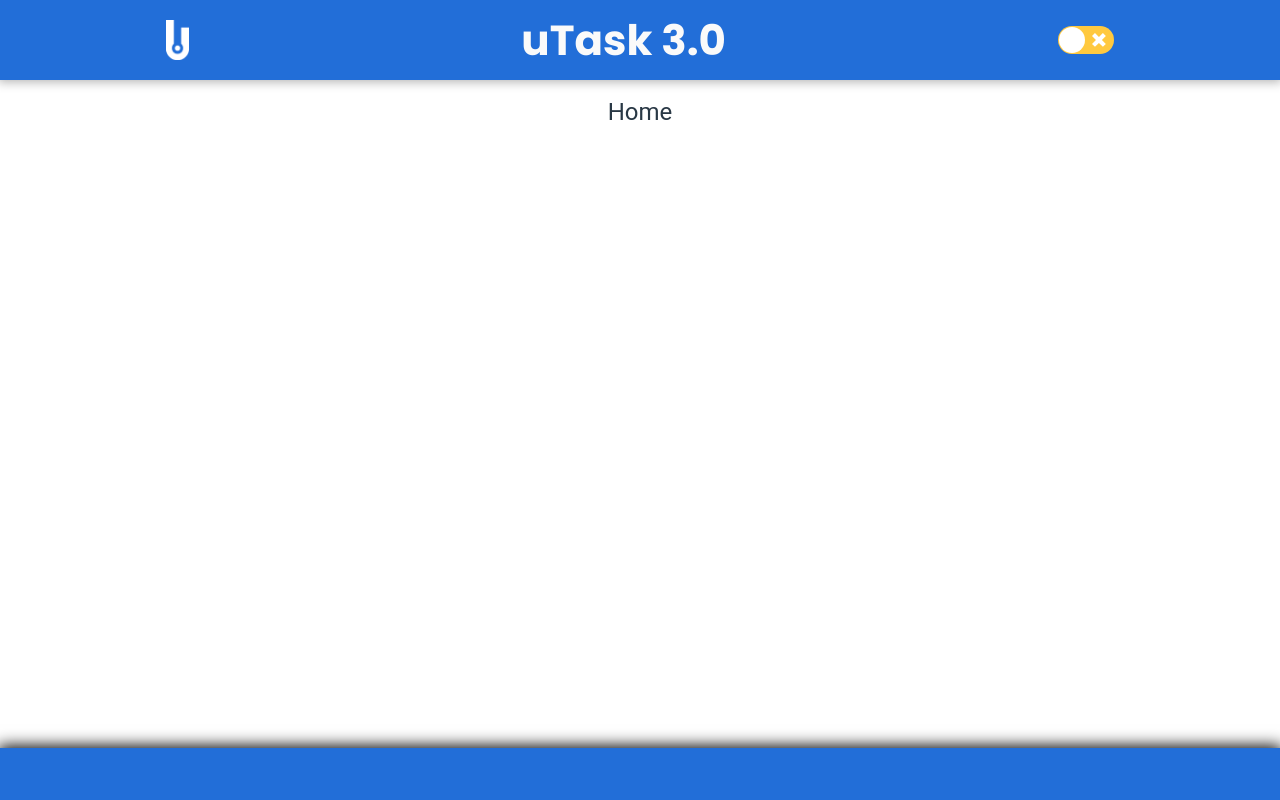
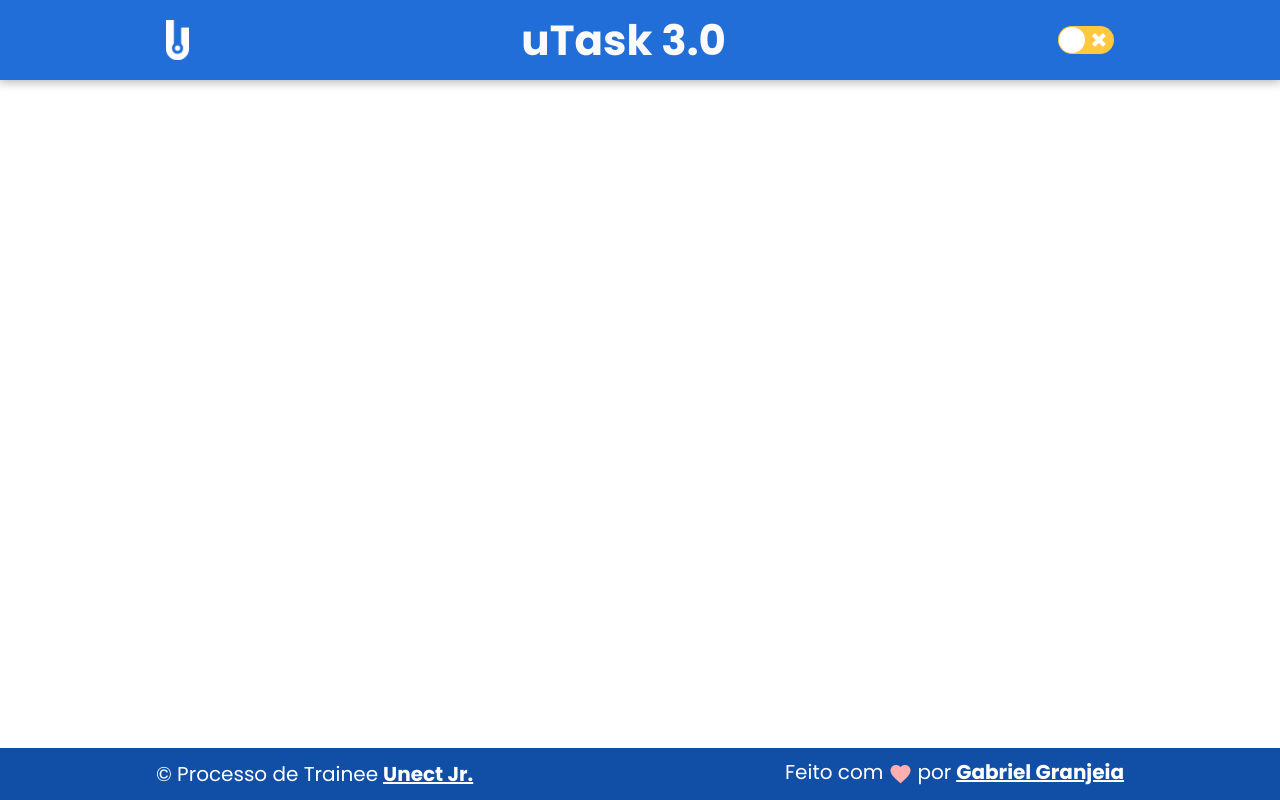
Before and after one commit to Gabriel-16n5/uTask-Trainee, a React (Vite) app: page /home in a window 1280 px wide. Built offline with nearby package versions, Linux system fonts and the light colour scheme.

Commit message:
feat: layout and main logic footer done

```diff
--- a/src/components/Footer.jsx
+++ b/src/components/Footer.jsx
@@ -2,17 +2,40 @@ import styled from "styled-components"
 
 export default function FooterBar() {
     return (
-        <Footer></Footer>
+        <Footer>
+            <p>© Processo de Trainee <a href="https://unect.com.br/" target="_blank">Unect Jr.</a> </p>
+            <p>Feito com <span class="material-icons">favorite</span> por <a href="https://github.com/Gabriel-16n5" target="_blank">Gabriel Granjeia</a></p>
+        </Footer>
     )
 }
 
 const Footer = styled.div`
-    background-color: #226ED8;
+    display: flex;
+    justify-content: space-around;
+    align-items: center;
+    background-color:#114FA7;
     width: 100%;
     height: 52px;
     position: fixed;
     bottom: 0;
     left: 0;
     z-index: 1000;
-    box-shadow: 0px 0px 15px 2px #000;
+    p{
+        display: flex;
+        font-family: Poppins;
+        font-size: 20px;
+        text-align: left;
+        color: #FFFFFF;
+        span{
+            margin-left: 5px;
+            margin-right: 5px;
+            color: #FFAFAF;
+        }
+        a{
+            color: inherit;
+            text-decoration: underline;
+            font-weight: 700;
+            margin-left: 5px;
+        }
+    }
 `
--- a/src/pages/HomePage.jsx
+++ b/src/pages/HomePage.jsx
@@ -7,7 +7,6 @@ export default function HomePage() {
     return (
       <PageContainer>
         <MainNavBar/>
-        <Title>Home</Title>
         <FooterBar/>
       </PageContainer>
     )
```
